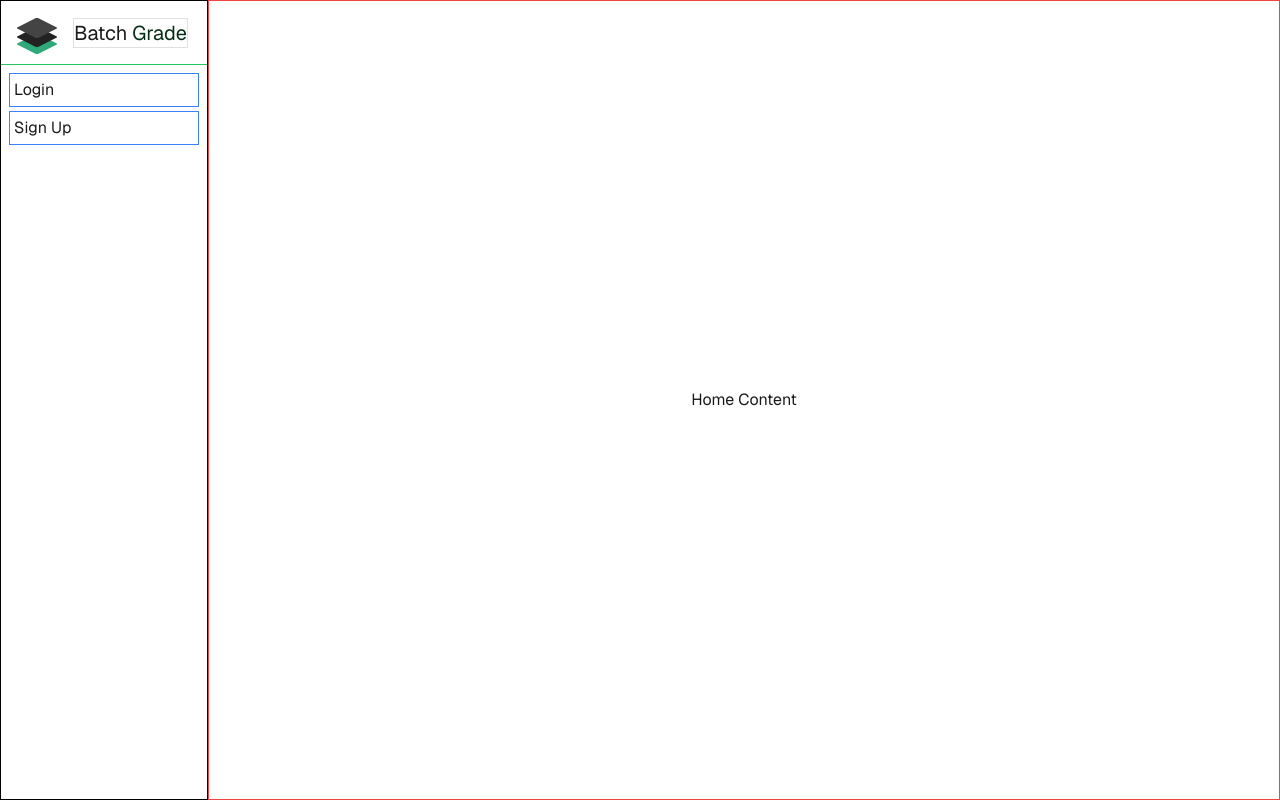
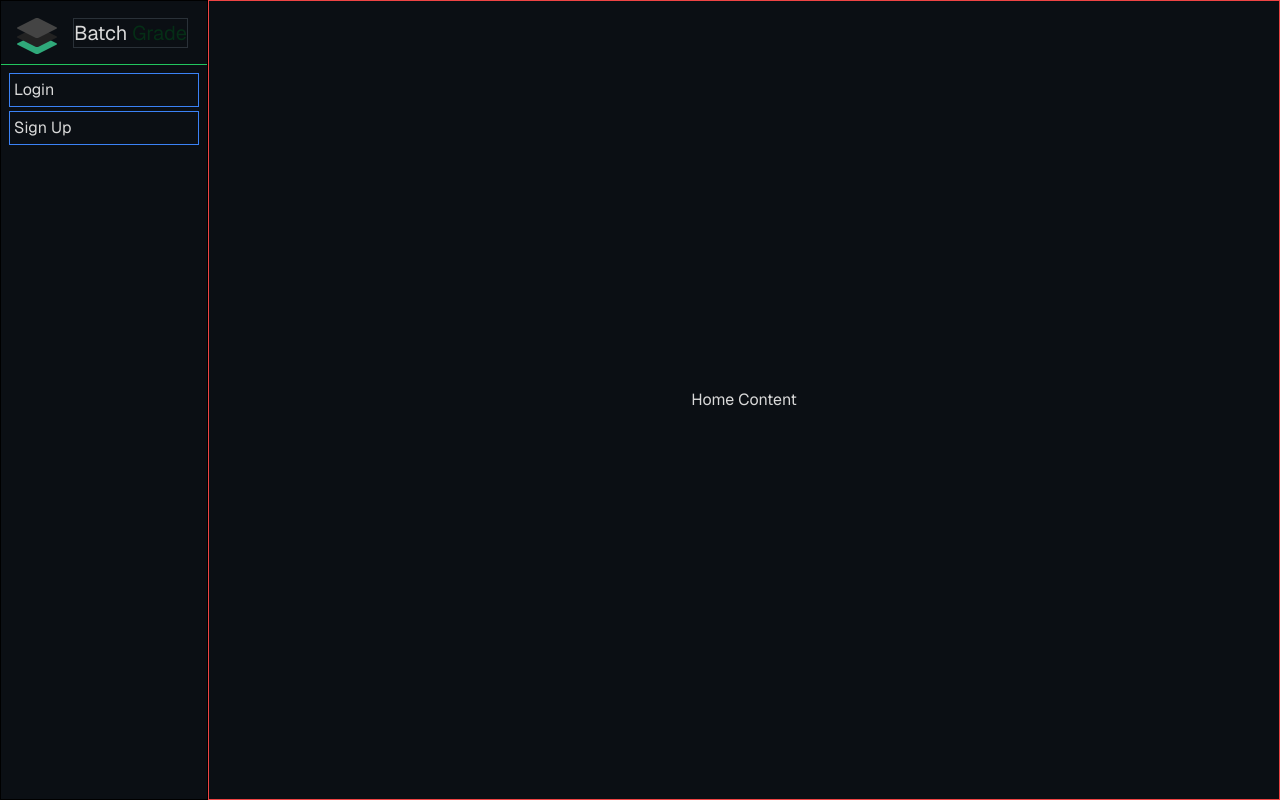
Before and after one commit to NicholasAMartinez/batchgrade-portal, a Next.js app: page / in a window 1280 px wide. Built offline with nearby package versions, Linux system fonts and the light colour scheme.

Commit message:
style: Add Colors to the Global CSS

```diff
--- a/app/globals.css
+++ b/app/globals.css
@@ -3,24 +3,32 @@
 @tailwind utilities;
 
 :root {
-  --background: 0 0% 100%;
-  --foreground: 0 0% 10%;
-  --primary: 0 0% 10%;
-  --primary-foreground: 0 0% 100%;
-  --muted-foreground: 0 0% 45%;
-  --accent: 0 0% 96%;
-  --accent-foreground: 0 0% 10%;
-  --border: 0 0% 88%;
-  --ring: 0 0% 20%;
+  --background: #0b0f14;
+  --foreground: #d9d9d9;
+
+  --primary: #38b27f;
+  --primary-foreground: #ffffff;
+
+  --muted: #5f6670;
+  --muted-foreground: #9aa3ad;
+
+  --border: #2a3138;
+  --ring: #38b27f;
+
+  /* Navigation */
+  --nav-hover: #1a222b;
+  --nav-active: #1f2d28;
+  --nav-active-foreground: #38b27f;
+
   --radius: 0.375rem;
 }
 
 * {
-  border-color: hsl(var(--border));
+  border-color: var(--border);
 }
 
 body {
   margin: 0;
-  background: hsl(var(--background));
-  color: hsl(var(--foreground));
+  background: var(--background);
+  color: var(--foreground);
 }
```
